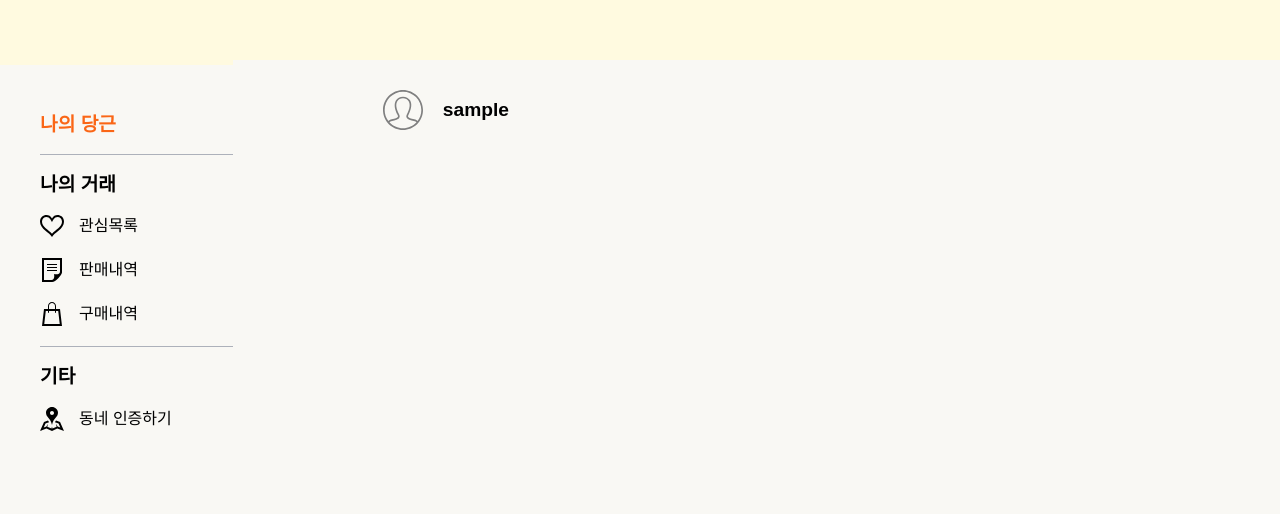
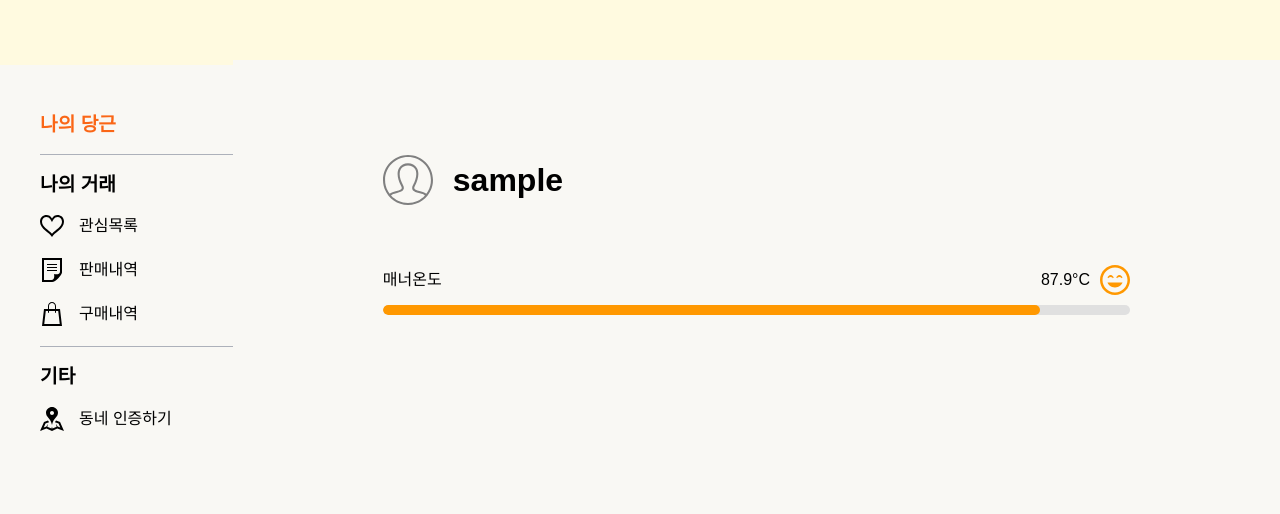
Before and after one commit to OGUbanana/danggeun_project_danggeun, a Django app: page /mypage/ in a window 1280 px wide. Shown: the part 65-579 px from the top of the page. Run offline with Django 4.2, Linux system fonts and the light colour scheme; the visitor is signed in with stand-in values (Sample User, id 1); parts of the project's set-up code (start-up, migrations or seed data) failed here and were passed over.

Commit message:
마이페이지 매너 온도 추가 (#31)
* feat: 마이페이지 구현
아직 프로필이랑 구매, 관심 리스트 안했습니다

related to: #29

* feat: 매너 온도 추가

related to: #29

```diff
--- a/danggeun/market/static/css/mypage.css
+++ b/danggeun/market/static/css/mypage.css
@@ -42,7 +42,9 @@ h3{
     gap: 20px;
     padding: 0 0 0 120px;
     font-weight: 800;
-    font-size: larger;
+    font-size: xx-large;
+    margin: 65px 0 40px 0;
+
 }
 .width800{
     width: 800px;
@@ -75,6 +77,41 @@ h3{
     gap: 15px;
 }
 #userimg{
-    height: 40px;
-    width: 40px;
+    height: 50px;
+    width: 50px;
 }
+.manner{
+    display: flex;
+    flex-direction: column;
+    padding: 0 120px 0 120px;
+    gap: 10px;
+}
+.manner-info{
+    display: flex;
+    justify-content: space-between;
+    align-items: center;
+}
+
+.manner-container {
+    width: 100%;
+    height: 10px;
+    background-color: #e0e0e0;
+    border-radius: 10px;
+    overflow: hidden;
+}
+
+.manner-temp {
+    height: 100%;
+    border-radius: 10px;
+    background-color: #4CAF50;
+    width: 0%;
+}
+.info{
+    display: flex;
+    gap: 10px;
+    align-items: center;
+}
+#smileImage{
+    width: 30px;
+    height: 30px;
+}
--- /dev/null
+++ b/danggeun/market/static/js/mypage.js
@@ -0,0 +1,31 @@
+function getRandomTemp(min, max) {
+    return (Math.random() * (max - min) + min).toFixed(1);
+}
+
+function getColor(temperature) {
+    if (temperature <= 40) return "#2196F3";
+    if (temperature <= 50) return "#4CAF50";
+    if (temperature <= 60) return "rgb(255, 208, 0)";
+    return "#FF9800";
+}
+function getSmileImage(temperature) {
+    if (temperature <= 40) return "/static/img/smile1.svg";
+    if (temperature <= 50) return "/static/img/smile2.svg";
+    if (temperature <= 60) return "/static/img/smile3.svg";
+    if (temperature <= 70) return "/static/img/smile4.svg";
+    return "/static/img/smile5.svg";
+}
+
+function updateTemp() {
+    const mannerTempElement = document.getElementById('mannerTemp');
+    const tempDisplayElement = document.getElementById('temperature');
+    const smileImageElement = document.getElementById('smileImage');
+    const temperature = getRandomTemp(36.5, 99.9);
+    mannerTempElement.style.width = `${temperature}%`;
+    const color = getColor(temperature);
+    mannerTempElement.style.backgroundColor = color;
+    tempDisplayElement.textContent = `${temperature}°C`;
+    smileImageElement.src = getSmileImage(temperature);
+}
+
+window.onload = updateTemp;
--- a/danggeun/market/templates/mypage.html
+++ b/danggeun/market/templates/mypage.html
@@ -22,10 +22,23 @@
                     <img id="userimg" src="{% static 'img/user.svg'%}" alt="">
                     <p>{{ user.username }}</p>
                 </div>
+                <div class='manner'>
+                  <div class='manner-info'>
+                    <p>매너온도</p>
+                    <div class="info">
+                      <p id="temperature">--°C</p>
+                      <img id="smileImage" src="" alt="Smile Image" />
+                    </div>
+                  </div>
+                  <div class="manner-container">
+                    <div class="manner-temp" id="mannerTemp"></div>
+                  </div>
+                </div>
             </div>
         </div>
     </div>
     {% include 'footer.html' %}
+    <script src="{% static 'js/mypage.js' %}"></script>
     </body>
 
   </html>
```
Also changed, not shown: danggeun/market/static/img/smile1.svg (added), danggeun/market/static/img/smile2.svg (added), danggeun/market/static/img/smile3.svg (added), danggeun/market/static/img/smile4.svg (added), danggeun/market/static/img/smile5.svg (added).
